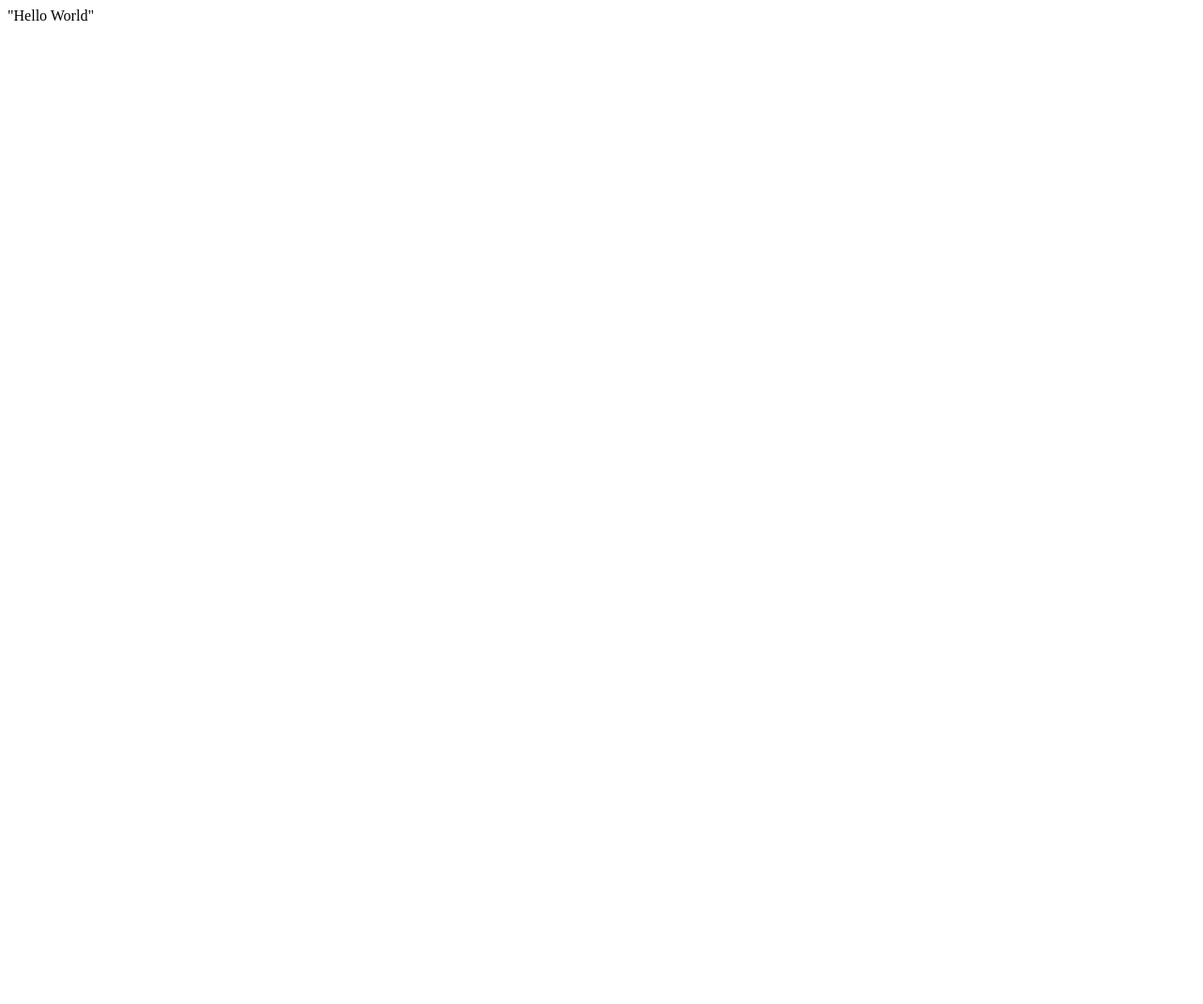
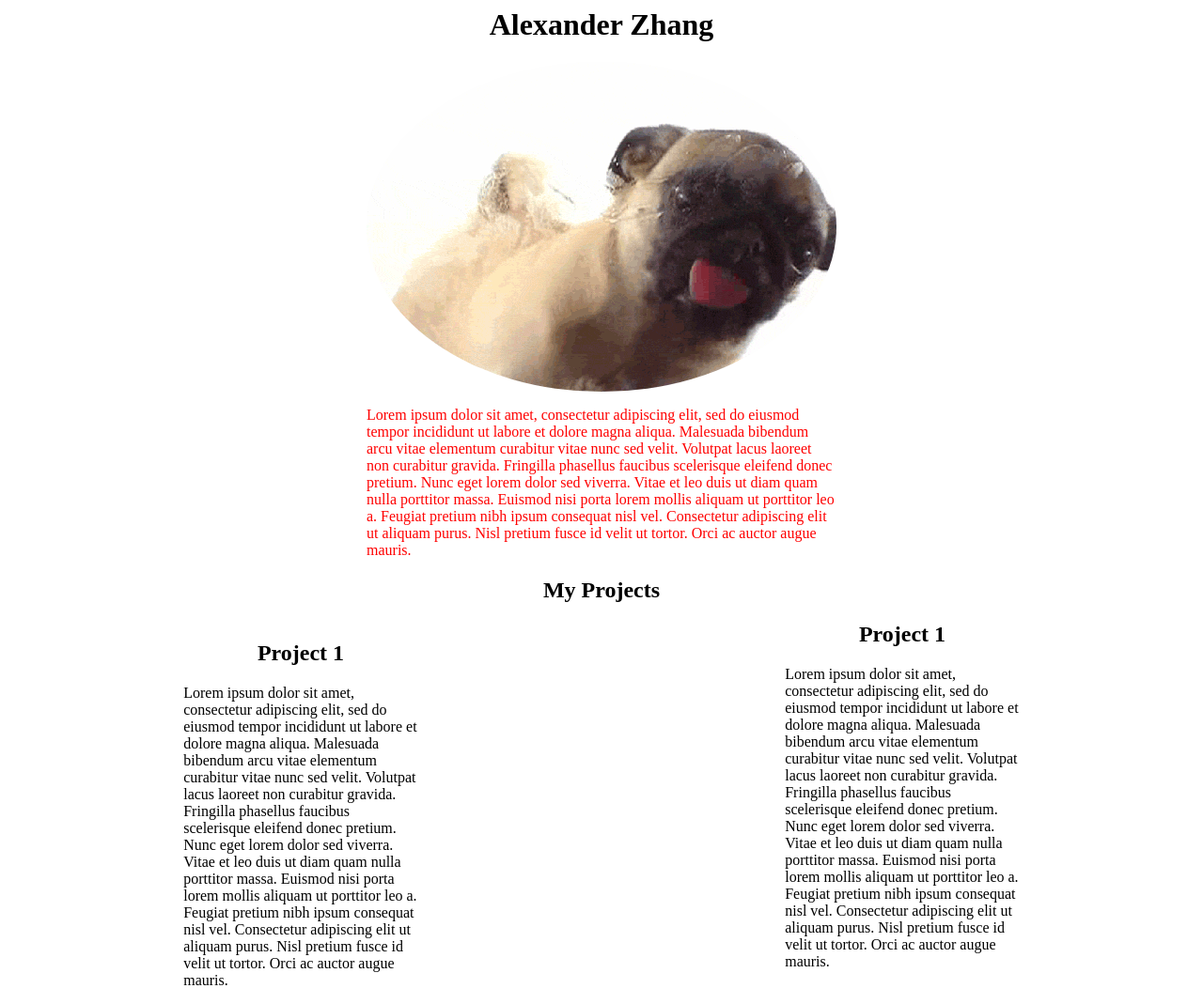
Before and after one commit to alexander-x-zhang/alexander-x-zhang.github.io, a plain HTML site: page index.html in a window 1280 px wide. Shown: the whole page at 94% size. Before the commit the page ends 800 px from the top, so only its background shows below. Drawn offline with Linux system fonts and the light colour scheme.

Commit message:
nice progress v2

```diff
--- a/index.html
+++ b/index.html
@@ -1 +1,24 @@
-"Hello World"
+<HTML>
+	<head>
+		<link rel = "stylesheet" type = "text/css" href = "style.css">
+		<h1 align = "center">Alexander Zhang</h1>
+
+	</head>
+	<body>
+		<div id = "about">
+			<img src = "dog.gif" id = "profile"></img>
+			<p id = "aboutme">Lorem ipsum dolor sit amet, consectetur adipiscing elit, sed do eiusmod tempor incididunt ut labore et dolore magna aliqua. Malesuada bibendum arcu vitae elementum curabitur vitae nunc sed velit. Volutpat lacus laoreet non curabitur gravida. Fringilla phasellus faucibus scelerisque eleifend donec pretium. Nunc eget lorem dolor sed viverra. Vitae et leo duis ut diam quam nulla porttitor massa. Euismod nisi porta lorem mollis aliquam ut porttitor leo a. Feugiat pretium nibh ipsum consequat nisl vel. Consectetur adipiscing elit ut aliquam purus. Nisl pretium fusce id velit ut tortor. Orci ac auctor augue mauris.</p>
+		</div>
+		<h2 align = "center">My Projects</h2>
+		<div id = "projects">
+			<div>
+				<h2 align = "center">Project 1</h2>
+				<p class = "projdesc">Lorem ipsum dolor sit amet, consectetur adipiscing elit, sed do eiusmod tempor incididunt ut labore et dolore magna aliqua. Malesuada bibendum arcu vitae elementum curabitur vitae nunc sed velit. Volutpat lacus laoreet non curabitur gravida. Fringilla phasellus faucibus scelerisque eleifend donec pretium. Nunc eget lorem dolor sed viverra. Vitae et leo duis ut diam quam nulla porttitor massa. Euismod nisi porta lorem mollis aliquam ut porttitor leo a. Feugiat pretium nibh ipsum consequat nisl vel. Consectetur adipiscing elit ut aliquam purus. Nisl pretium fusce id velit ut tortor. Orci ac auctor augue mauris.</p>
+			</div>
+			<div>
+				<h2 align = "center">Project 1</h2>
+				<p class = "projdesc">Lorem ipsum dolor sit amet, consectetur adipiscing elit, sed do eiusmod tempor incididunt ut labore et dolore magna aliqua. Malesuada bibendum arcu vitae elementum curabitur vitae nunc sed velit. Volutpat lacus laoreet non curabitur gravida. Fringilla phasellus faucibus scelerisque eleifend donec pretium. Nunc eget lorem dolor sed viverra. Vitae et leo duis ut diam quam nulla porttitor massa. Euismod nisi porta lorem mollis aliquam ut porttitor leo a. Feugiat pretium nibh ipsum consequat nisl vel. Consectetur adipiscing elit ut aliquam purus. Nisl pretium fusce id velit ut tortor. Orci ac auctor augue mauris.</p>
+			</div>
+		</div>
+	</body>
+</HTML>
--- a/style.css
+++ b/style.css
@@ -0,0 +1,28 @@
+body {
+	background-color: white;
+	background-image: dog.gif;
+}
+
+#profile {
+	display: block;
+	margin-left: auto;
+	margin-right: auto;
+	border-radius: 50%;
+}
+
+#aboutme {
+	max-width: 500px;
+	color: red;
+	margin-left: auto;
+	margin-right: auto;
+}
+
+#projects {
+	column-count: 2;
+}
+
+.projdesc {
+	max-width: 40%;
+	margin-left: auto;
+	margin-right: auto;
+}
```
Also changed, not shown: dog.gif (added).
